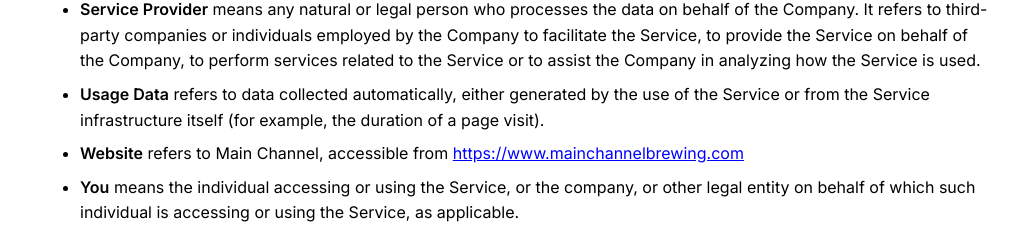
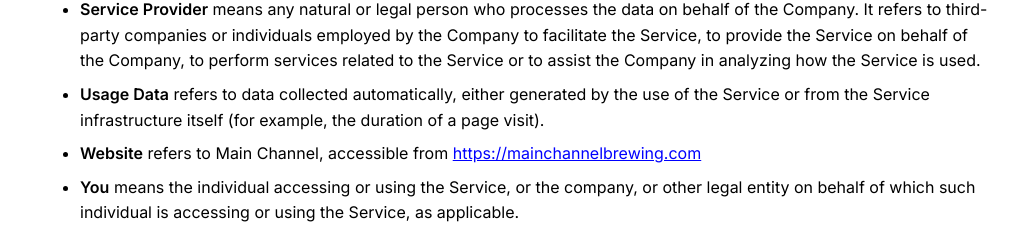
Before and after one commit to edsonjaramillo/mainchannel, a Next.js app: page /privacy in a window 1280 px wide. Shown: the part 771-1004 px from the top of the page, without its empty margins (128-1147 px from the left). Built offline with nearby package versions, Linux system fonts and the light colour scheme.

Commit message:
changed domain

```diff
--- a/components/events/ICal.tsx
+++ b/components/events/ICal.tsx
@@ -12,7 +12,7 @@ const ICal = (event: EventType) => {
     startTime: event.startTime,
     endTime: event.endTime,
     location: location,
-    url: `https://www.mainchannelbrewing.com/events#${event.id}`,
+    url: `https://mainchannelbrewing.com/events#${event.id}`,
   };
 
   return (
--- a/components/ontap/ProductJSONLD.tsx
+++ b/components/ontap/ProductJSONLD.tsx
@@ -14,7 +14,7 @@ const ProductJSONLD = (product: ProductType) => {
     },
     offers: {
       '@type': 'Offer',
-      url: `https://www.mainchannelbrewing.com/ontap/${product.slug}`,
+      url: `https://mainchannelbrewing.com/ontap/${product.slug}`,
       priceCurrency: 'USD',
       price: product.prices.singlePrice,
       availability: 'https://schema.org/InStock',
--- a/components/shared/HeadOpenGraph.tsx
+++ b/components/shared/HeadOpenGraph.tsx
@@ -22,7 +22,7 @@ const HeadOpenGraph = ({
   robots = 'index, follow',
 }: HeadOpenGraphProps) => {
   const { asPath } = useRouter();
-  const url = 'https://www.mainchannelbrewing.com';
+  const url = 'https://mainchannelbrewing.com';
   const cannonicalURL = url + asPath;
   const siteTitle = `${title} | Main Channel Brewing Company`;
 
--- a/next-sitemap-config.js
+++ b/next-sitemap-config.js
@@ -1,7 +1,7 @@
 /** @type {import('next-sitemap').IConfig} */
 
 module.exports = {
-  siteUrl: 'https://www.mainchannelbrewing.com',
+  siteUrl: 'https://mainchannelbrewing.com',
   generateRobotsTxt: true,
   changefreq: 'daily',
   robotsTxtOptions: {
--- a/pages/privacy.tsx
+++ b/pages/privacy.tsx
@@ -12,7 +12,7 @@ const PrivacyPage = () => (
       name='Main Channel'
       email='mainchannelbeer@gmail.com'
       phone='(256) 960-5070'
-      website='https://www.mainchannelbrewing.com'
+      website='https://mainchannelbrewing.com'
     />
   </>
 );
--- a/pages/terms.tsx
+++ b/pages/terms.tsx
@@ -12,7 +12,7 @@ const TermsPage = () => (
       name='Main Channel'
       email='mainchannelbeer@gmail.com'
       phone='(256) 960-5070'
-      website='https://www.mainchannelbrewing.com'
+      website='https://mainchannelbrewing.com'
     />
   </>
 );
```
